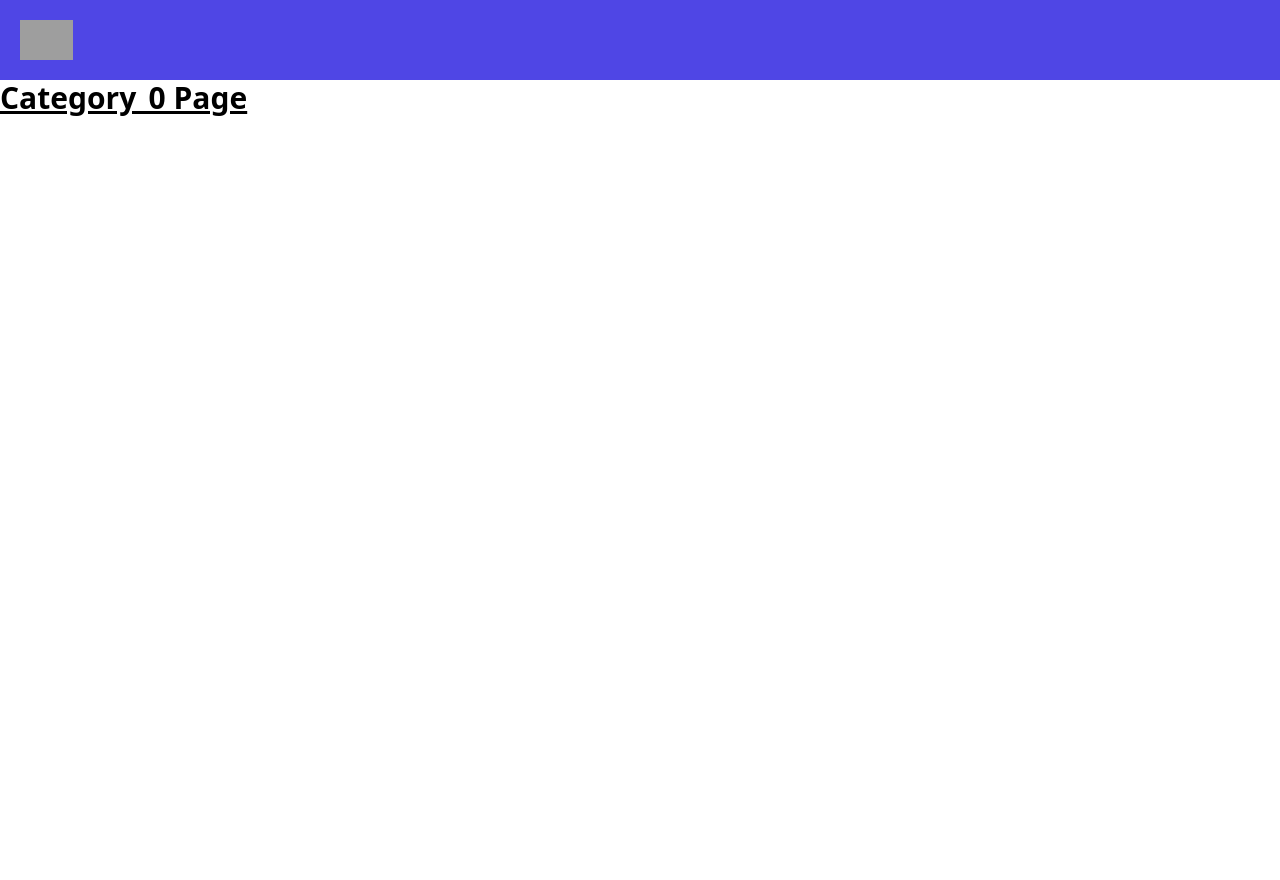
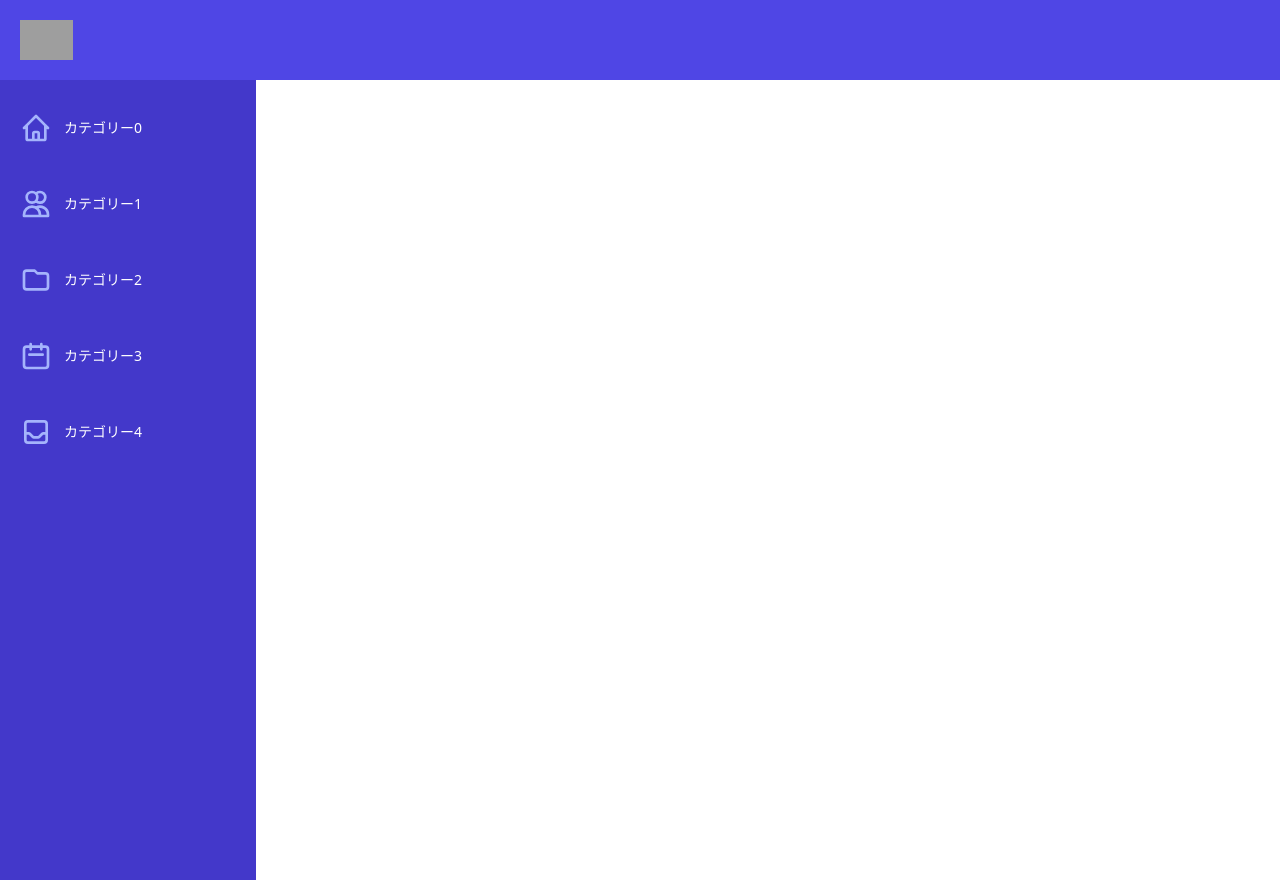
Before and after one commit to Kotaro666-dev/nextjs_mariadb_tailwindCSS, a Next.js app in the folder srcs/: page / in a window 1280 px wide. Before the commit the page ends 800 px from the top, so only its background shows below. Built offline with nearby package versions, Linux system fonts and the light colour scheme; grey boxes are pictures that could not be loaded.

Commit message:
Update: Display Sidebar

```diff
--- a/srcs/pages/category_0/index.tsx
+++ b/srcs/pages/category_0/index.tsx
@@ -1,14 +1,11 @@
 import type { NextPage } from 'next'
-import { Header } from '../../components'
+import { SideBar } from '../../components'
 
 const Category_0: NextPage = () => {
   return (
-    <div>
-      <Header/>
-      <h1 className="text-3xl font-bold underline">
-        Category_0 Page
-      </h1>
-    </div>
+    <>
+      <SideBar/>
+    </>
   )
 }
 
--- a/srcs/pages/index.tsx
+++ b/srcs/pages/index.tsx
@@ -1,8 +1,15 @@
 import type { NextPage } from 'next'
 import Category_0 from './category_0'
+import Header from '../components/Header'
 
 const Home: NextPage = () => {
-  return <Category_0/>
+  return (
+    <>
+      <Header/>
+      <Category_0/>
+    </>
+  )
+
 }
 
 export default Home
```
